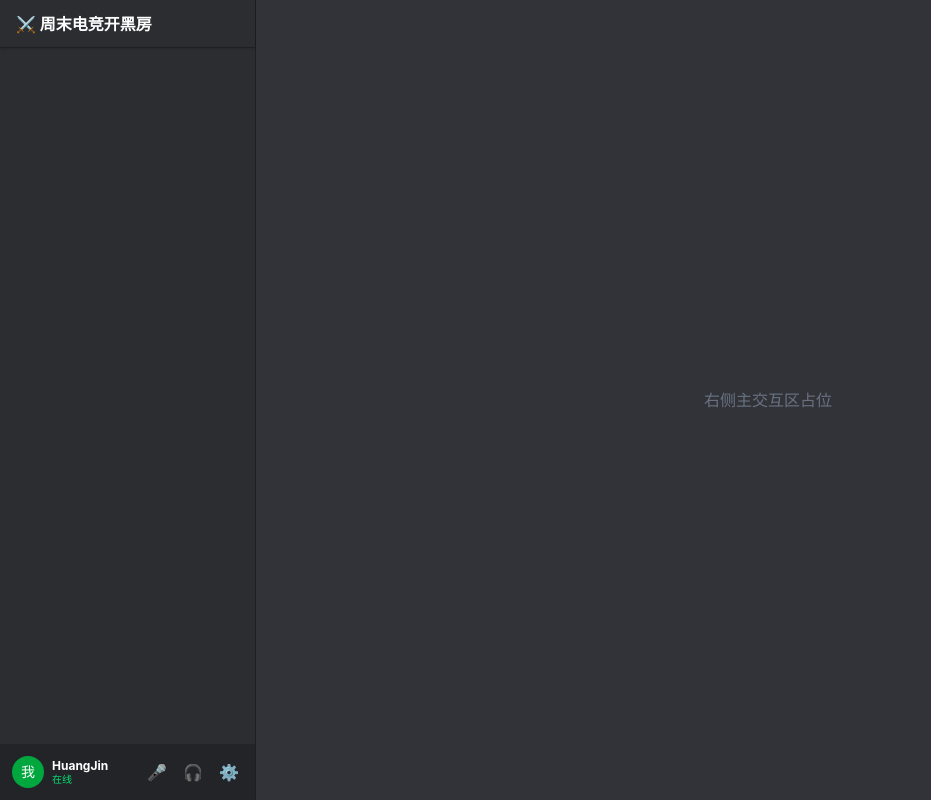
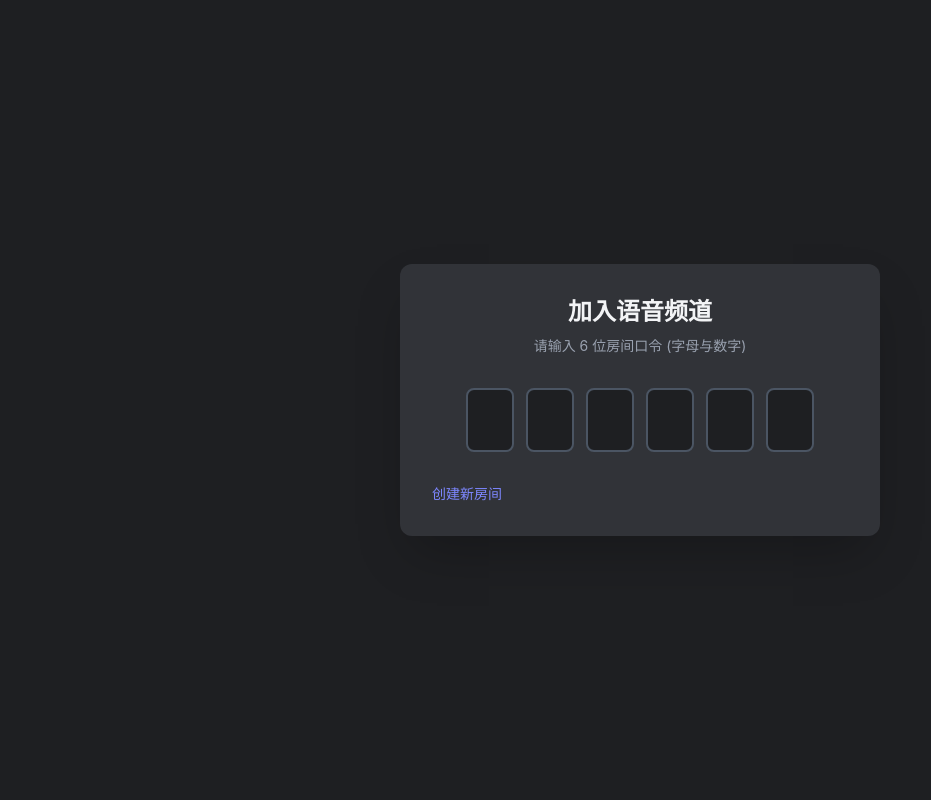
Before and after one commit to jinhuang712/pivi, a React (Vite) app: page / in a window 1280 px wide. Shown: the whole page, without its empty margins (0-931 px from the left). Built offline with nearby package versions, Linux system fonts and the light colour scheme.

Commit message:
feat: assemble components into App.tsx for interactive preview

```diff
--- a/src/App.tsx
+++ b/src/App.tsx
@@ -1,13 +1,71 @@
+import { useState } from "react";
 import "./App.css";
 import Sidebar from "./components/Sidebar";
+import CodeInput from "./components/CodeInput";
+import ConfirmJoinModal from "./components/ConfirmJoinModal";
+import SettingsModal from "./components/SettingsModal";
 
 function App() {
+  const [appState, setAppState] = useState<'join' | 'confirm' | 'channel'>('join');
+  const [isSettingsOpen, setIsSettingsOpen] = useState(false);
+  const [roomCode, setRoomCode] = useState("");
+
+  const handleCodeComplete = (code: string) => {
+    setRoomCode(code);
+    setAppState('confirm');
+  };
+
   return (
-    <div className="h-screen w-screen flex overflow-hidden">
-      <Sidebar roomName="周末电竞开黑房" />
-      <main className="flex-1 flex flex-col relative bg-[#313338] items-center justify-center text-gray-500">
-        <h1>右侧主交互区占位</h1>
-      </main>
+    <div className="h-screen w-screen flex overflow-hidden font-sans bg-[#1e1f22] text-[#f3f4f6]">
+      {/* 1. 加入房间视图 */}
+      {appState === 'join' && (
+        <div className="flex-1 flex justify-center items-center">
+          <div className="bg-[#313338] p-8 rounded-xl shadow-2xl w-[480px] flex flex-col items-center text-center">
+            <h2 className="text-2xl font-bold mb-2">加入语音频道</h2>
+            <p className="text-gray-400 text-sm mb-8">请输入 6 位房间口令 (字母与数字)</p>
+            <CodeInput onComplete={handleCodeComplete} />
+            <div className="w-full flex justify-between items-center mt-8">
+              <button
+                onClick={() => setAppState('channel')}
+                className="text-sm text-indigo-400 hover:underline"
+              >
+                创建新房间
+              </button>
+            </div>
+          </div>
+        </div>
+      )}
+
+      {/* 2. 主频道视图 */}
+      {appState === 'channel' && (
+        <>
+          <Sidebar roomName="周末电竞开黑房" />
+          <main className="flex-1 flex flex-col relative bg-[#313338] items-center justify-center text-gray-500">
+            <h1>右侧主交互区占位</h1>
+            <button
+              onClick={() => setIsSettingsOpen(true)}
+              className="mt-4 px-4 py-2 bg-indigo-500 hover:bg-indigo-600 text-white rounded text-sm transition-colors"
+            >
+              打开设置面板 (Demo)
+            </button>
+          </main>
+        </>
+      )}
+
+      {/* 全局模态框 */}
+      <ConfirmJoinModal
+        isOpen={appState === 'confirm'}
+        roomName="周末电竞开黑房"
+        onlineCount={3}
+        hostName="HuangJin"
+        onCancel={() => setAppState('join')}
+        onConfirm={() => setAppState('channel')}
+      />
+
+      <SettingsModal
+        isOpen={isSettingsOpen}
+        onClose={() => setIsSettingsOpen(false)}
+      />
     </div>
   );
 }
```
